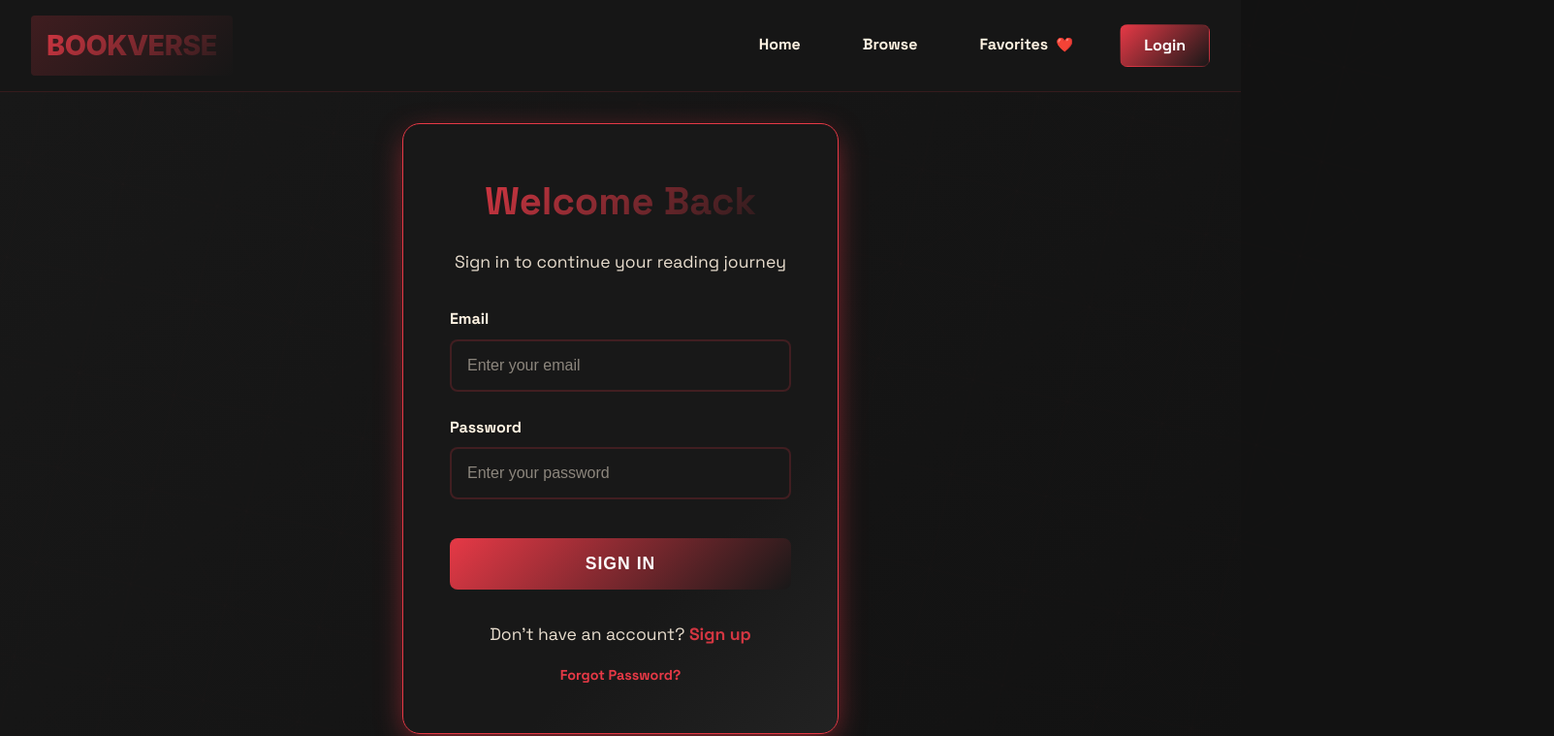
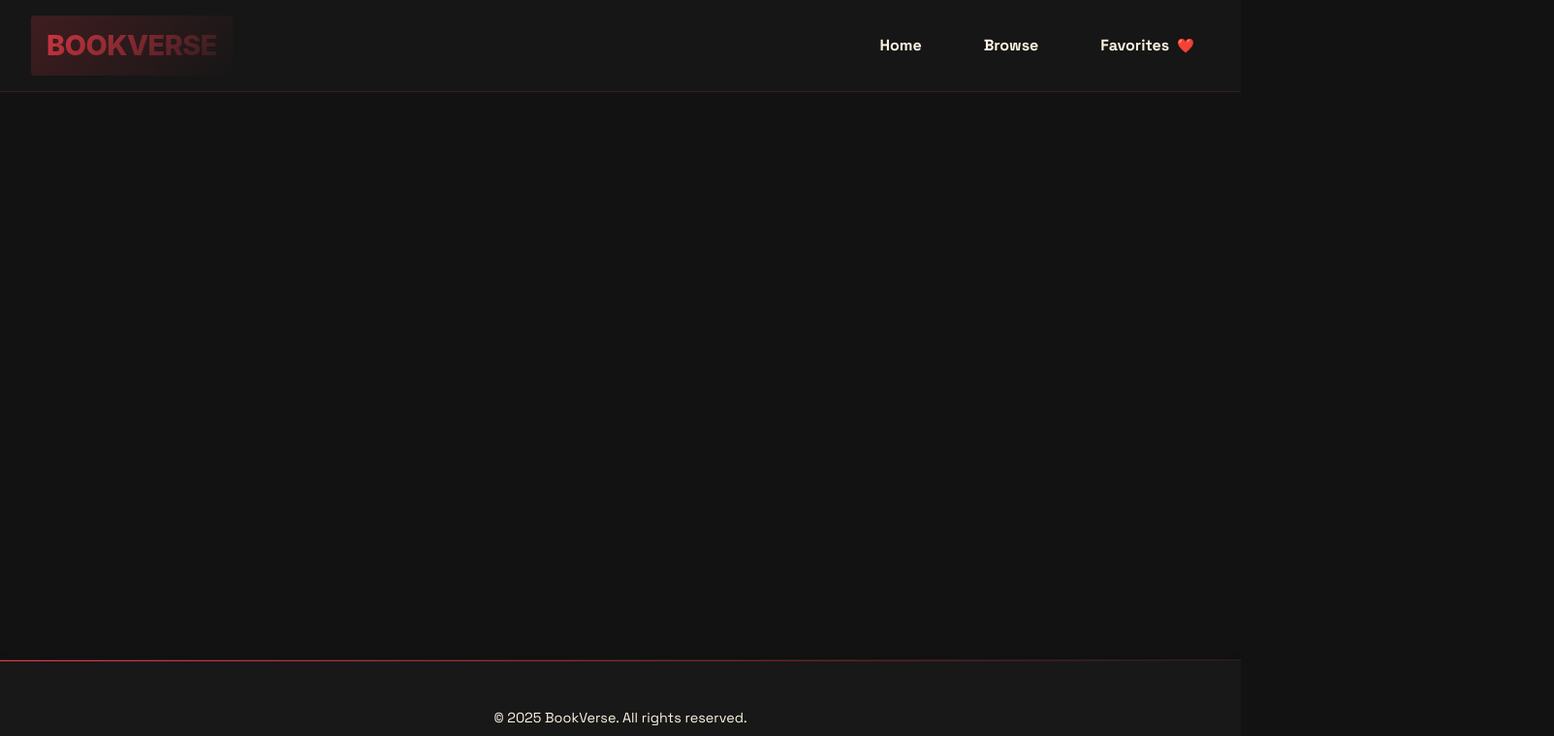
Before and after one commit to bhavishyaone/VirtualLibrary, a React (Vite) app: page /login in a window 1280 px wide. Shown: the top 759 px of the page at 97% size, 1603 px wide, since content can reach past the window. Built offline with nearby package versions, Linux system fonts and the light colour scheme.

Commit message:
page removed

```diff
--- a/src/App.jsx
+++ b/src/App.jsx
@@ -3,7 +3,7 @@ import { Routes, Route, Link } from 'react-router-dom';
 import HomePage from './pages/HomePage';
 import BrowseBooks from './pages/BrowseBooks';
 import BookDetail from './pages/BookDetail';
-import LoginPage from './pages/LoginPage';
+;
 import SignUpPage from './pages/SignUpPage';
 import FavoritesPage from './pages/FavoritesPage';
 import { FavoritesProvider } from './context/FavoritesContext';
@@ -23,7 +23,7 @@ function App() {
                 Favorites
                 <span className="favorite-icon">❤️</span>
               </Link>
-              <Link to="/login" className="nav-link login-button">Login</Link>
+              {/* <Link to="/login" className="nav-link login-button">Login</Link> */}
             </nav>
           </div>
         </header>
@@ -33,7 +33,7 @@ function App() {
             <Route path="/" element={<HomePage />} />
             <Route path="/browse" element={<BrowseBooks />} />
             <Route path="/book/:id" element={<BookDetail />} />
-            <Route path="/login" element={<LoginPage />} />
+            {/* <Route path="/login" element={<LoginPage />} /> */}
             <Route path="/signup" element={<SignUpPage />} />
             <Route path="/favorites" element={<FavoritesPage />} />
           </Routes>
--- a/src/pages/LoginPage.jsx
+++ /dev/null
@@ -1,70 +0,0 @@
-import React, { useState } from 'react';
-
-function LoginPage() {
-  const [formData, setFormData] = useState({
-    email: '',
-    password: ''
-  });
-
-  const handleSubmit = (e) => {
-    e.preventDefault();
-    // Handle login logic here
-    console.log('Login attempt with:', formData);
-  };
-
-  const handleChange = (e) => {
-    const { name, value } = e.target;
-    setFormData(prevState => ({
-      ...prevState,
-      [name]: value
-    }));
-  };
-
-  return (
-    <div className="login-page">
-      <div className="login-container">
-        <h1>Welcome Back</h1>
-        <p>Sign in to continue your reading journey</p>
-
-        <form onSubmit={handleSubmit} className="login-form">
-          <div className="form-group">
-            <label htmlFor="email">Email</label>
-            <input
-              type="email"
-              id="email"
-              name="email"
-              value={formData.email}
-              onChange={handleChange}
-              placeholder="Enter your email"
-              required
-            />
-          </div>
-
-          <div className="form-group">
-            <label htmlFor="password">Password</label>
-            <input
-              type="password"
-              id="password"
-              name="password"
-              value={formData.password}
-              onChange={handleChange}
-              placeholder="Enter your password"
-              required
-            />
-          </div>
-
-          <button type="submit" className="login-submit">
-            Sign In
-          </button>
-        </form>
-
-        <div className="login-footer">
-          <p>Don't have an account? <a href="/signup">Sign up</a></p>
-          <a href="/forgot-password" className="forgot-password">Forgot Password?</a>
-        </div>
-      </div>
-    </div>
-  );
-}
-
-export default LoginPage;
```
